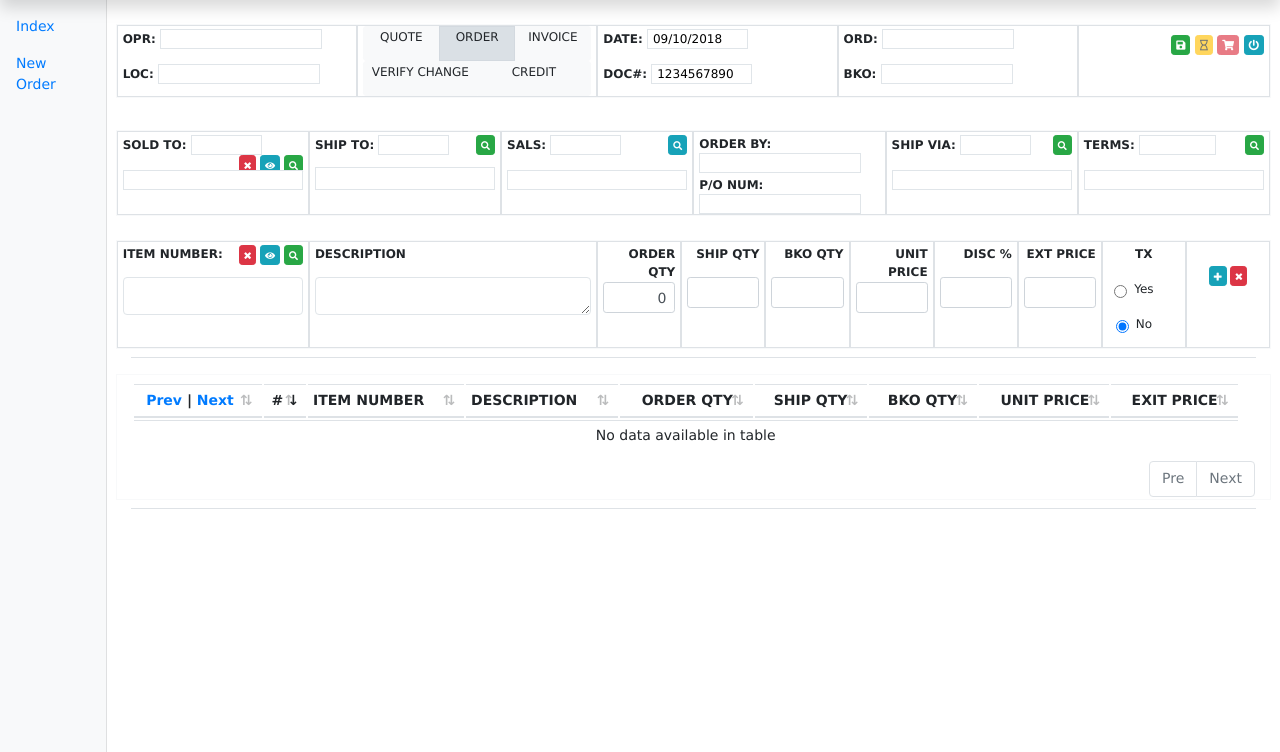
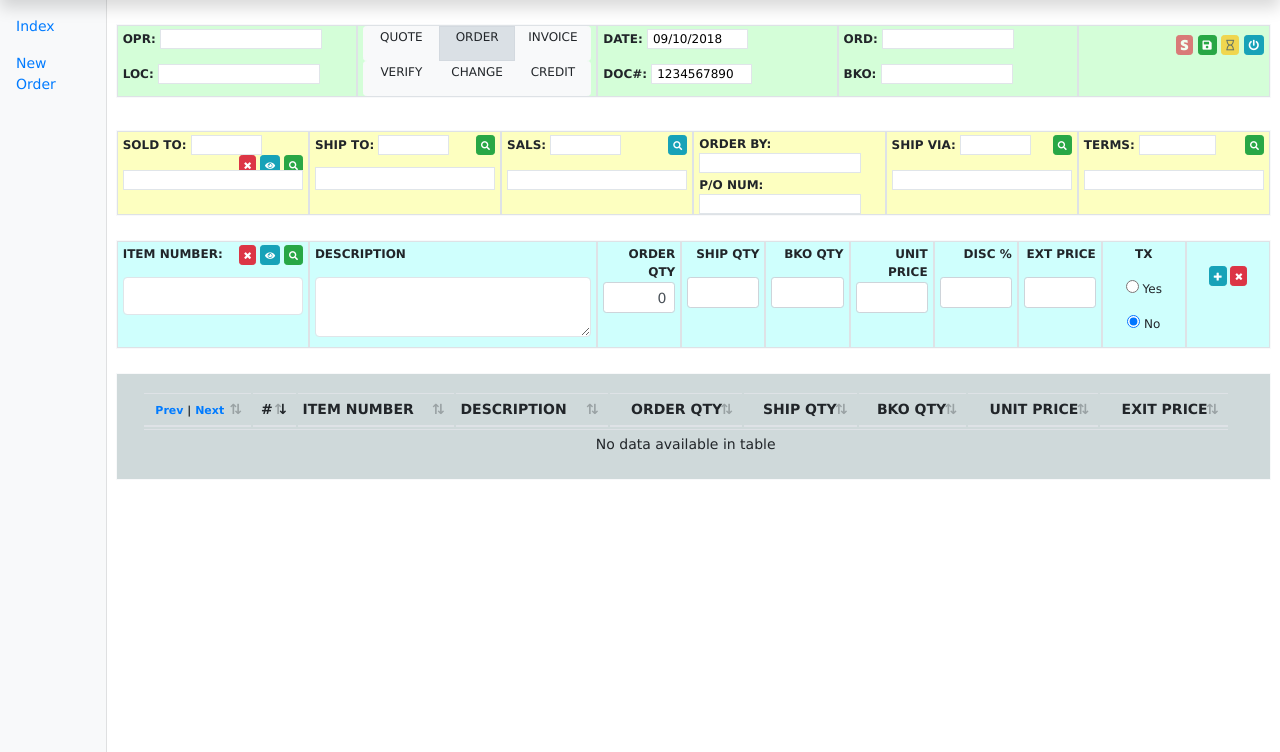
Before and after one commit to oliveram2284/refri_pos, a CodeIgniter app: page /database/main/new_order in a window 1280 px wide. Shown: the part 48-800 px from the top of the page. Run offline with CodeIgniter, Linux system fonts and the light colour scheme; data that the repository does not hold is empty; some libraries are stand-ins or nearby versions.

Commit message:
actualizar repo

```diff
--- a/application/views/orders/order_form.php
+++ b/application/views/orders/order_form.php
@@ -23,7 +23,10 @@
 								<div class="btn-group btn-group-toggle" data-toggle="buttons">
 
 								<label class="btn btn-xs btn-light ">
-									<input type="radio" name="options" id="option1" autocomplete="off" checked> VERIFY CHANGE
+									<input type="radio" name="options" id="option1" autocomplete="off" checked> VERIFY
+								</label>
+								<label class="btn btn-xs btn-light ">
+									<input type="radio" name="options" id="option1" autocomplete="off" checked> CHANGE
 								</label>
 								<label class="btn btn-xs btn-light ">
 									<input type="radio" name="options" id="option1" autocomplete="off" checked> CREDIT
@@ -39,9 +42,9 @@
 							<label><strong>BKO: </strong> <input type="text" class="input_custom"  id="bko_total"   name="bko_total"   value="" size="15"/></label>
 						</div>
 						<div class="col col-2 border pt-2 text-right">
+							<button id="bt_cart" type="button" class="btn btn-xs btn-danger" disabled><i class="fab fa-stripe-s fa-sm"></i></button>
                             <button id="bt_save" type="button" class="btn btn-xs btn-success " ><i class="fas fa-save fa-sm"></i></button>
 							<button id="bt_pending" type="button" class="btn btn-xs btn-warning " disabled><i class="far fa-hourglass fa-sm "></i></button>
-							<button id="bt_cart" type="button" class="btn btn-xs btn-danger" disabled><i class="fas fa-shopping-cart fa-sm"></i></button>
 							<button id="bt_out" type="button" class="btn btn-xs btn-info " ><i class="fas fa-power-off fa-sm " ></i></button>
 						</div>
 					</div>
@@ -51,7 +54,7 @@
 				<!-- SALESMAN SECTION -->
 				<!-- CUSTOMER SECTION -->
 				<div class=" justify-content-between flex-wrap flex-md-nowrap align-items-center pt-2 pb-2 mb-2  box">
-					<div class="row border border-light">
+					<div class="row border border-light"  id="sold_section" >
 						<div class="col  border">
                             <label>
 								<strong>SOLD TO: </strong> <input type="text" id="customer_id" name="customer_id"  class="input_custom"   value="" size="5"/>
@@ -100,7 +103,7 @@
 
 
 				<!-- PRODUCT SECTION -->
-				<div class=" justify-content-between flex-wrap flex-md-nowrap align-items-center pt-2 pb-2 mb-2 border-bottom box">
+				<div class=" justify-content-between flex-wrap flex-md-nowrap align-items-center pt-2 pb-2 mb-2  box">
 					<div class="row border border-light" id="item_section">
 						<div class="col col-2 border">
 							<label>
@@ -149,9 +152,9 @@
 						</div>
 						<div class="col  border text-center">
 							<label class="text-center"><strong>TX</strong> </label>
-							<label class="text-center"><input class="form-check-input" type="radio" name="tax" id="tax1" value="Y" checked>
+							<label class="text-center"><input class="" type="radio" name="tax" id="tax1" value="Y" style="padding-left:  5px !important;">
 							Yes</label>
-							<label class="text-center"><input class="form-check-input" type="radio" name="tax" id="tax1" value="N" checked>
+							<label class="text-center"><input class="" type="radio" name="tax" id="tax1" value="N" checked>
 							No</label>
 						</div>
 						<div class="col col-sm border text-center">
@@ -164,12 +167,16 @@
 				</div>
 				<!-- PRODUCT SECTION -->
 				<!-- CART SECTION -->
-				<div class=" justify-content-between flex-wrap flex-md-nowrap align-items-center pt-2 pb-2 mb-2 border-bottom box">
-					<div class="row border border-light">
+				<div class=" justify-content-between flex-wrap flex-md-nowrap align-items-center pt-2 pb-2 mb-2  box">
+					<div id="cart_section" class="row border border-light">
 						<table id="cart_table" class="table table-sm  datatable">
 							<thead>
 								<tr>
-									<th class="text-center"> <a href="#"> Prev </a>|<a href="#"> Next </a></th>
+									<th class="text-center" >
+										<div id="new_pagination" style="font-size: 11px;font-weight: 600;">
+											<a href="#"> Prev </a>|<a href="#"> Next </a>
+										</div>
+									</th>
 									<th> # </th>
 									<th> ITEM NUMBER </th>
 									<th> DESCRIPTION </th>
--- a/assets/css/dashboard.css
+++ b/assets/css/dashboard.css
@@ -8,8 +8,6 @@ body {
         height: 16px;
         vertical-align: text-bottom;
     }
-
-
     /*
  * Sidebar
  */
@@ -66,8 +64,6 @@ body {
         font-size: .75rem;
         text-transform: uppercase;
     }
-
-
     /*
  * Content
  */
@@ -76,8 +72,6 @@ body {
         padding-top: 48px;
         /* Space for fixed navbar */
     }
-
-
     /*
  * Navbar
  */
@@ -143,9 +137,30 @@ body {
         border-radius: 0.2rem;
     }
 
+    #sold_section {
+        background-color: #fdffc0;
+    }
+
+    #section_seler {
+        background-color: #d4fed8;
+    }
+
+    #item_section {
+        background-color: #cffffd;
+    }
+
+    #cart_section {
+        background-color: #cfd9da;
+        padding: 10px;
+    }
+
     #item_section #item_number,
     #item_section textarea {
         font-size: .75rem;
+    }
+
+    #item_section textarea {
+        height: 60px;
     }
 
     #cart_table textarea,
@@ -193,8 +208,6 @@ body {
         font-size: 11px;
         padding: 0px 5px;
     }
-
-
     /*
 .custom-modal .modal-content .modal-body .dataTable th {
     color: #4e9fd0;
@@ -219,6 +232,10 @@ body {
         background-color: #fff;
     }
 
+    #cart_table_paginate {
+        display: none !important;
+    }
+
     @media (min-width: 992px) {
         .modal-lg {
             max-width: 900px !important;
--- a/assets/js_library/orders/order_form.js
+++ b/assets/js_library/orders/order_form.js
@@ -233,6 +233,7 @@ $(function() {
         $("#modal_search_ship").modal("show");
     });
 
+
     $(document).on('click', '#modal_search_ship #ship_to', function() {
         console.debug("#modal_search_customer #ship_to");
         var data = $(this).data();
@@ -351,7 +352,7 @@ $(function() {
             var output = [];
             $.each(response.data, function(index, item) {
                 var col0, col1, col2, col3 = '';
-                col0 = '<button class="btn btn-success btn-xs btn-block" id="item_id"  data-id="' + item.item_id + '" data-description="' + item.description1 + " " + item.description2 + " " + item.description3 + '" data-unit_price="' + item.price1 + '" data-disc1="' + item.disc1 + '" > SELECT </button>';
+                col0 = '<button class="btn btn-success btn-xs btn-block" id="item_id"  data-id="' + item.item_id + '" data-description="' + item.description1 + "\n" + item.description2 + "\n" + item.description3 + '" data-unit_price="' + item.price1 + '" data-disc1="' + item.disc1 + '" > SELECT </button>';
                 col1 = item.item_id;
                 col2 = item.description1 + " " + item.description2 + " " + item.description3;
                 col3 = item.vendor_id;
@@ -427,9 +428,9 @@ $(function() {
             '<button type="button" class="btn btn-xs btn-danger " disabled><i class="far fa-trash-alt fa-sm "></i></button>' +
             '<button type="button" class="btn btn-xs btn-info " disabled><i class="fas fa-external-link-square-alt fa-sm " ></i></button>';
         col1 = i;
-        col2 = '<input type="text" id="item_1_' + i + '" name="items[item_number]" class="intput_item form-control form-control-sm"  value="' + $("#item_number").val() + '" style="width:200px" disabled>';
+        col2 = '<input type="text" id="item_1_' + i + '" name="items[item_number]" class="intput_item form-control form-control-sm"  value="' + $("#item_number").val() + '" style="width:180px" disabled>';
         //col3 = '<input type="text" id="item' + i + '" name="items[item_number]" class="form-control form-control-sm" value="' + $("#item_description").val() + '">';
-        col3 = '<textarea type="text" id="item_2_' + i + '" name="items[item_number]" class="form-control form-control-sm" style="width: 350px;" disabled >' + $("#item_description").val() + '</textarea>';
+        col3 = '<textarea type="text" id="item_2_' + i + '" name="items[item_number]" class="form-control form-control-sm" style="width: 500px; height: 30px;" disabled >' + $("#item_description").val().replace('\n', ' ').replace('\n', ' ') + '</textarea>';
         col4 = '<input type="text" id="item_3_' + i + '" name="items[order_qty]" class="form-control form-control-sm text-right" value="' + $("#order_qty").val() + '" disabled>';
         col5 = '<input type="text" id="item_4_' + i + '" name="items[ship_qty]" class="form-control form-control-sm text-right" value="' + $("#ship_qty").val() + '" disabled >';
         col6 = '<input type="text" id="item_5_' + i + '" name="items[bko_qty]" class="form-control form-control-sm text-right" value="' + $("#bko_qty").val() + '" disabled>';
@@ -441,9 +442,13 @@ $(function() {
         $("#cart_table").DataTable().row.add([col0, col1, col2, col3, col4, col5, col6, col7, col8]).draw();
 
         calc_or_totals();
-
         $("#order_total").val(null);
         $("#bko_total").val(null);
+
+        // $(document).on('change', '#item_section').find("")
+
+
+
     });
 
 
```
Lines whose indentation alone changed are shown as unchanged.
